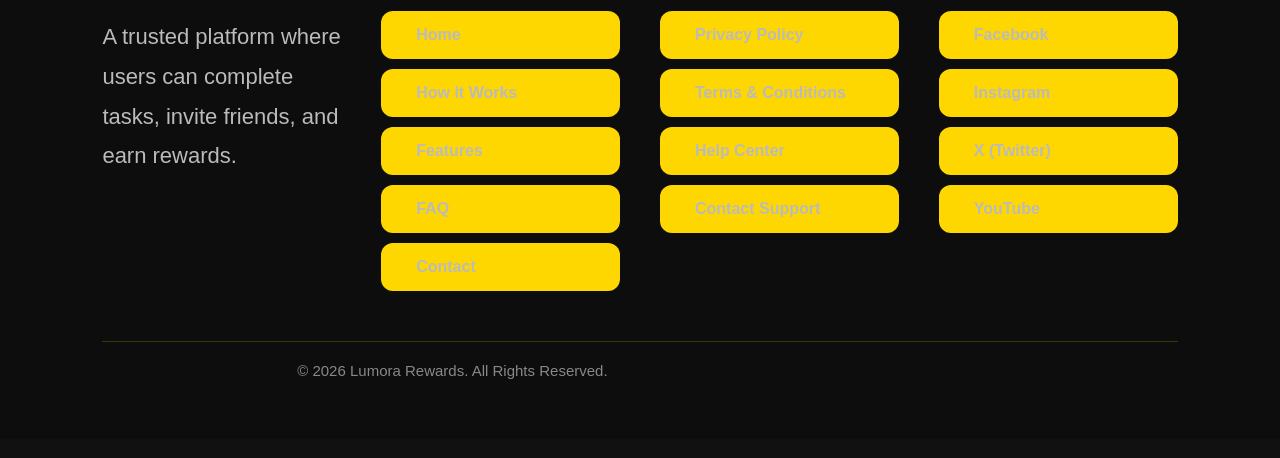
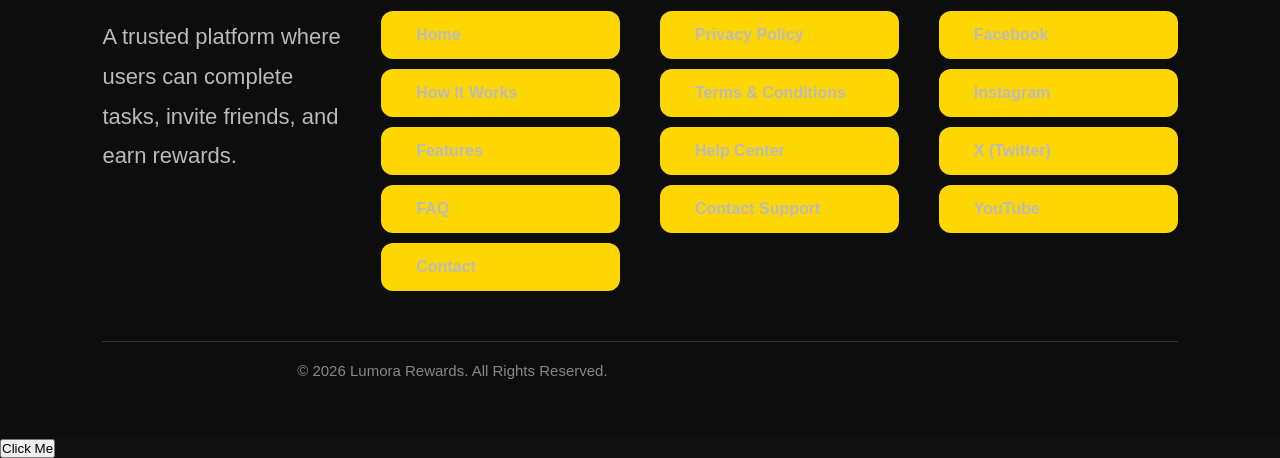
Before and after one commit to lumora591-rgb/lumora-rewards, a plain HTML site: page index.html in a window 1280 px wide. Shown: the part 4053-4511 px from the top of the page. Drawn offline with Linux system fonts and the light colour scheme.

Commit message:
Update index.html

```diff
--- a/index.html
+++ b/index.html
@@ -231,5 +231,9 @@
 
 <script src="script.js"></script>
 
+<button onclick="welcomeUser()">
+    Click Me
+</button>
+
 </body>
 </html>
```
